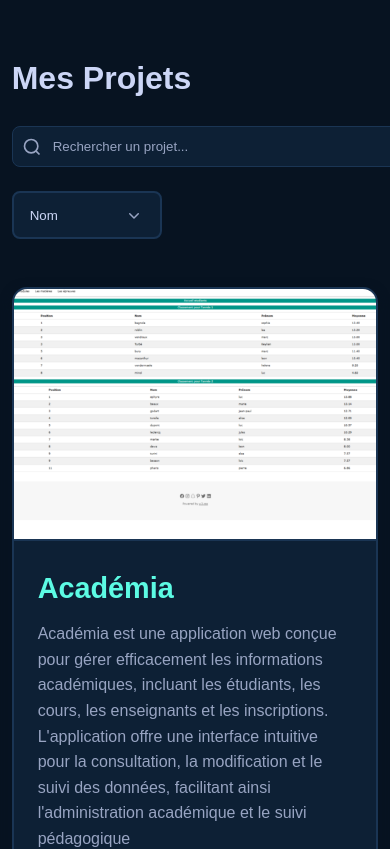
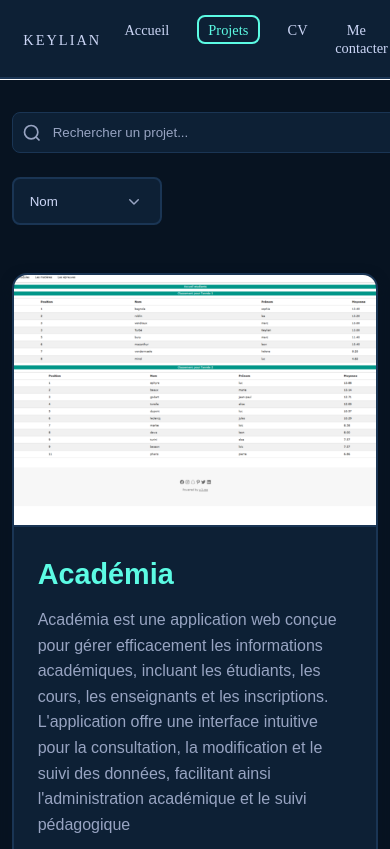
Before and after one commit to keylian15/portfolio, a Vue app: page /projets in a window 390 px wide. Shown: the top 849 px of the page. Built offline with nearby package versions, Linux system fonts and the light colour scheme.

Commit message:
feat(navbar): ajout d'un component navbar avec la redirection par défaut

```diff
--- a/src/App.vue
+++ b/src/App.vue
@@ -1,3 +1,16 @@
+<script setup lang="ts">
+import NavbarComponents from './components/NavbarComponents.vue';
+
+</script>
+
 <template>
+  <NavbarComponents />
+  <div class="navbar-spacer"></div>
   <router-view />
 </template>
+
+<style>
+.navbar-spacer {
+  height: 80px;
+}
+</style>
--- /dev/null
+++ b/src/components/NavbarComponents.vue
@@ -0,0 +1,117 @@
+<template>
+    <nav class="navbar" :class="{ 'light-mode': isLightMode }">
+        <div class="nav-container">
+            <div class="nav-logo">
+                <span class="logo-text">
+                    <router-link to="/" class="nav-link">
+                        Keylian
+                    </router-link></span>
+            </div>
+
+            <ul class="nav-links-left">
+                <li>
+                    <router-link to="/" class="nav-link" exact-active-class="active">
+                        Accueil
+                    </router-link>
+                </li>
+                <li>
+                    <router-link to="/projets" class="nav-link" active-class="active">
+                        Projets
+                    </router-link>
+                </li>
+                <li>
+                    <router-link to="/cv" class="nav-link" active-class="active">
+                        CV
+                    </router-link>
+                </li>
+                <li>
+                    <router-link to="/contact" class="nav-link" active-class="active">
+                        Me contacter
+                    </router-link>
+                </li>
+            </ul>
+            <ul class="nav-link-right">
+
+                <li>
+                    <a href="https://github.com/keylian15" class="nav-link" target="_blank" rel="noopener noreferrer">
+                        <AkGithubFill />
+                    </a>
+                </li>
+
+                <li>
+                    <a href="https://www.linkedin.com/in/keylian-turbe-180634347/" class="nav-link" target="_blank"
+                        rel="noopener noreferrer">
+                        <AkLinkedinBoxFill />
+                    </a>
+                </li>
+
+
+                <button @click="toggleTheme" class="theme-toggle" :title="isLightMode ? 'Mode sombre' : 'Mode clair'">
+                    <span class="icon">{{ isLightMode ? '🌙' : '☀️' }}</span>
+                </button>
+            </ul>
+
+        </div>
+    </nav>
+</template>
+
+<script>
+import '@/style/Navbar.css'
+
+// Les imports pour les boutons
+import { AkGithubFill, AkLinkedinBoxFill } from '@kalimahapps/vue-icons';
+
+
+export default {
+    name: 'NavbarComponents',
+
+    components: {
+        AkGithubFill,
+        AkLinkedinBoxFill
+    },
+
+    data() {
+        return {
+            isLightMode: false
+        }
+    },
+    mounted() {
+        // Récupérer la préférence du localStorage
+        const savedTheme = localStorage.getItem('theme');
+        if (savedTheme === 'light') {
+            this.isLightMode = true;
+            this.applyTheme();
+        }
+    },
+    methods: {
+        toggleTheme() {
+            this.isLightMode = !this.isLightMode;
+            this.applyTheme();
+            // Sauvegarder la préférence
+            localStorage.setItem('theme', this.isLightMode ? 'light' : 'dark');
+        },
+        applyTheme() {
+            const root = document.documentElement;
+            if (this.isLightMode) {
+                root.style.setProperty('--color-primary', '#f0f4f8');
+                root.style.setProperty('--color-secondary', '#ffffff');
+                root.style.setProperty('--color-accent', '#00a896');
+                root.style.setProperty('--color-text', '#1a202c');
+                root.style.setProperty('--color-text-light', '#4a5568');
+                root.style.setProperty('--color-background-main', '#f0f4f8');
+                root.style.setProperty('--color-background-card', '#ffffff');
+                root.style.setProperty('--color-border', '#cbd5e0');
+            } else {
+                root.style.setProperty('--color-primary', '#071321');
+                root.style.setProperty('--color-secondary', '#0d2035');
+                root.style.setProperty('--color-accent', '#5cfbe4');
+                root.style.setProperty('--color-text', '#ccd6f6');
+                root.style.setProperty('--color-text-light', '#98a4c2');
+                root.style.setProperty('--color-background-main', '#071321');
+                root.style.setProperty('--color-background-card', '#0d2035');
+                root.style.setProperty('--color-border', '#1a3554');
+            }
+        }
+    }
+}
+</script>
--- a/src/components/ProjetCard.vue
+++ b/src/components/ProjetCard.vue
@@ -13,7 +13,6 @@
           <span class="detail-value">{{ projet.nombreMembres }}</span>
         </div>
         <div class="detail-item">
-          <span class="detail-label">Durée: </span>
           <span class="detail-value">{{ projet.duree }}</span>
         </div>
         <div class="detail-item">
--- a/src/router/router.js
+++ b/src/router/router.js
@@ -13,7 +13,19 @@ const router = createRouter({
       path: '/projets',
       component: ProjetsView,
     },
+    {
+      path: '/:pathMatch(.*)*', // 404 ->
+      redirect: '/',
+    },
   ],
+  scrollBehavior(_to, _from, savedPosition) {
+    if (savedPosition) {
+      return savedPosition
+    }
+
+    // sinon scroll en haut
+    return { top: 0 }
+  },
 })
 
 export default router
--- /dev/null
+++ b/src/style/Navbar.css
@@ -0,0 +1,135 @@
+.navbar {
+  position: fixed;
+  top: 0;
+  left: 0;
+  right: 0;
+  background-color: var(--color-secondary);
+  border-bottom: 2px solid var(--color-border);
+  z-index: 1000;
+  box-shadow: 0 4px 12px var(--shadow-hover);
+  transition: all 0.3s ease;
+}
+
+.nav-container {
+  max-width: 1400px;
+  margin: 0 auto;
+  padding: 1rem 5%;
+  display: flex;
+  justify-content: space-between;
+  align-items: center;
+}
+
+.nav-logo .logo-text {
+  font-size: 1.8rem;
+  font-weight: bold;
+  color: var(--color-accent);
+  text-transform: uppercase;
+  letter-spacing: 2px;
+}
+
+.nav-links-left {
+  display: flex;
+  list-style: none;
+  gap: 3rem;
+  margin: 0;
+  padding: 0;
+}
+
+.nav-link {
+  color: var(--color-text);
+  text-decoration: none;
+  font-weight: 500;
+  font-size: 1.1rem;
+  padding: 0.5rem 1rem;
+  border-radius: 8px;
+  transition: all 0.3s ease;
+  border: 2px solid transparent;
+}
+
+.nav-link:hover {
+  color: var(--color-accent);
+  background-color: var(--color-secondary);
+  border-color: var(--color-accent);
+  transform: translateY(-2px);
+}
+
+.nav-link.active {
+  color: var(--color-accent);
+  border-color: var(--color-accent);
+  background-color: var(--color-secondary);
+}
+
+.nav-link-right {
+  display: flex;
+  list-style: none;
+  gap: 1.7rem;
+  margin: 0;
+  padding: 0;
+  align-items: center;
+}
+
+.theme-toggle {
+  background-color: var(--color-accent);
+  color: var(--color-primary);
+  border: 2px solid var(--color-border);
+  border-radius: 50%;
+  width: 50px;
+  height: 50px;
+  display: flex;
+  align-items: center;
+  justify-content: center;
+  cursor: pointer;
+  transition: all 0.3s ease;
+  font-size: 1.5rem;
+}
+
+.theme-toggle:hover {
+  background-color: var(--color-secondary);
+  border-color: var(--color-accent);
+  transform: rotate(180deg) scale(1.1);
+  box-shadow: 0 0 12px var(--color-accent);
+}
+
+.theme-toggle .icon {
+  display: block;
+}
+
+/* Responsive */
+@media (max-width: 768px) {
+  .nav-container {
+    padding: 1rem 3%;
+  }
+
+  .nav-links-left {
+    gap: 1.5rem;
+  }
+
+  .nav-link {
+    font-size: 1rem;
+    padding: 0.4rem 0.8rem;
+  }
+
+  .nav-logo .logo-text {
+    font-size: 1.4rem;
+  }
+
+  .theme-toggle {
+    width: 45px;
+    height: 45px;
+  }
+}
+
+@media (max-width: 480px) {
+  .nav-links-left {
+    gap: 1rem;
+  }
+
+  .nav-link {
+    font-size: 0.9rem;
+    padding: 0.3rem 0.6rem;
+  }
+
+  .nav-logo .logo-text {
+    font-size: 1.2rem;
+  }
+}
--- a/src/views/ProjetsView.vue
+++ b/src/views/ProjetsView.vue
@@ -1,63 +1,38 @@
 <template>
   <div class="projets-view">
-    <h1>Mes Projets</h1>
     <div class="projets-header">
       <div class="search-bar">
-        <svg
-          class="search-icon"
-          width="20"
-          height="20"
-          viewBox="0 0 24 24"
-          fill="none"
-          stroke="currentColor"
-          stroke-width="2"
-        >
+        <svg class="search-icon" width="20" height="20" viewBox="0 0 24 24" fill="none" stroke="currentColor"
+          stroke-width="2">
           <circle cx="11" cy="11" r="8"></circle>
           <path d="m21 21-4.35-4.35"></path>
         </svg>
-        <input
-          type="text"
-          placeholder="Rechercher un projet..."
-          class="search-input"
-          v-model="search"
-          ref="searchInput"
-        />
+        <input type="text" placeholder="Rechercher un projet..." class="search-input" v-model="search"
+          ref="searchInput" />
       </div>
       <div class="filters-group">
         <FilterSelect v-model="selectedFilter" :options="filters" class="w-48" />
 
         <!-- Boutons année -->
         <div v-if="filtreActif === 'annee'" class="buttons-wrapper">
-          <button
-            v-for="a in anneesDisponibles"
-            :key="a"
-            :class="['filter-btn', { active: filtreValeur === a }]"
-            @click="filtreValeur = a"
-          >
+          <button v-for="a in anneesDisponibles" :key="a" :class="['filter-btn', { active: filtreValeur === a }]"
+            @click="filtreValeur = a">
             BUT {{ a }}
           </button>
         </div>
 
         <!-- Boutons membres -->
         <div v-if="filtreActif === 'membres'" class="buttons-wrapper">
-          <button
-            v-for="m in membresDisponibles"
-            :key="m"
-            :class="['filter-btn', { active: filtreValeur === m }]"
-            @click="filtreValeur = m"
-          >
+          <button v-for="m in membresDisponibles" :key="m" :class="['filter-btn', { active: filtreValeur === m }]"
+            @click="filtreValeur = m">
             {{ m }}
           </button>
         </div>
 
         <!-- Boutons Langages -->
         <div v-if="filtreActif === 'langage'" class="buttons-wrapper">
-          <button
-            v-for="m in langageDisponibles"
-            :key="m"
-            :class="['filter-btn', { active: filtreValeur === m }]"
-            @click="filtreValeur = m"
-          >
+          <button v-for="m in langageDisponibles" :key="m" :class="['filter-btn', { active: filtreValeur === m }]"
+            @click="filtreValeur = m">
             {{ m }}
           </button>
         </div>
```
